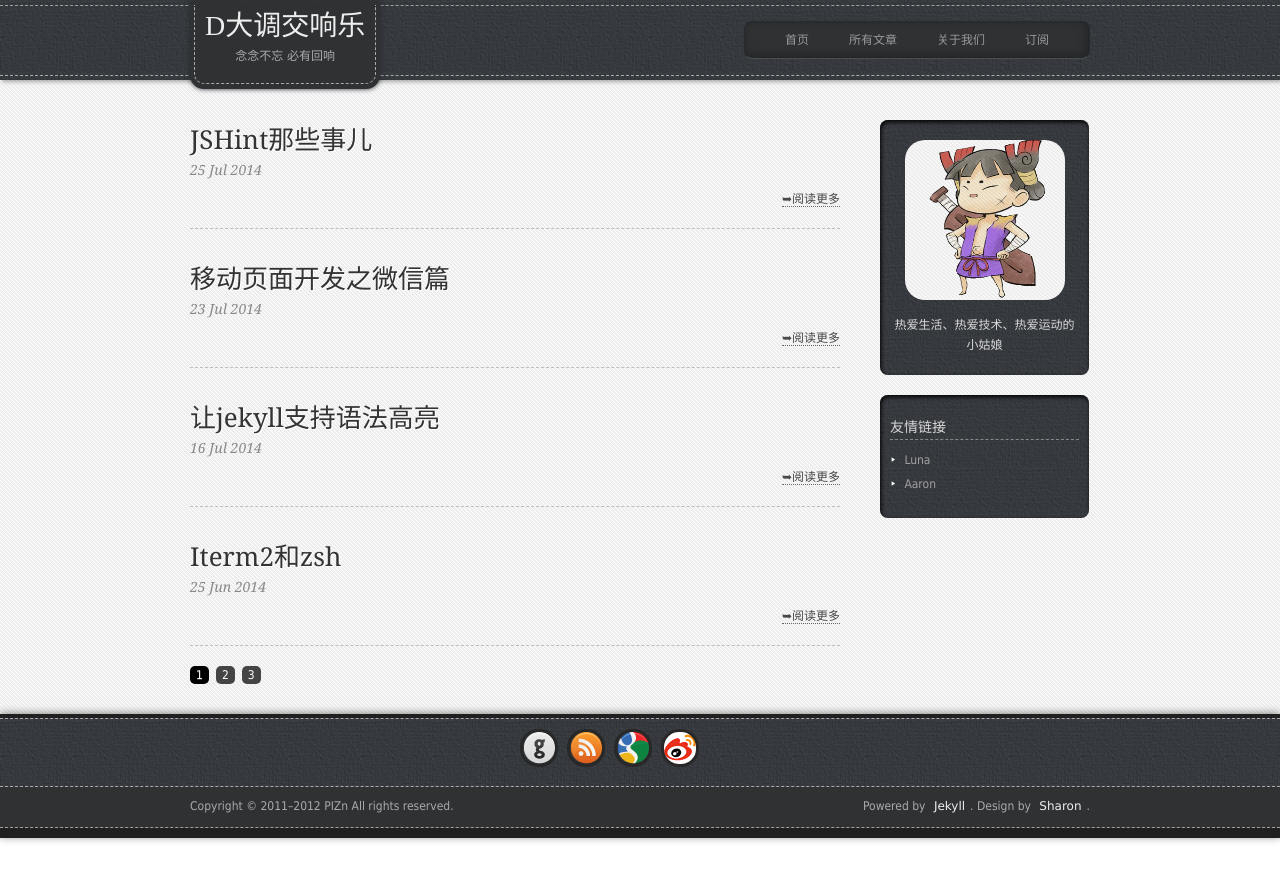
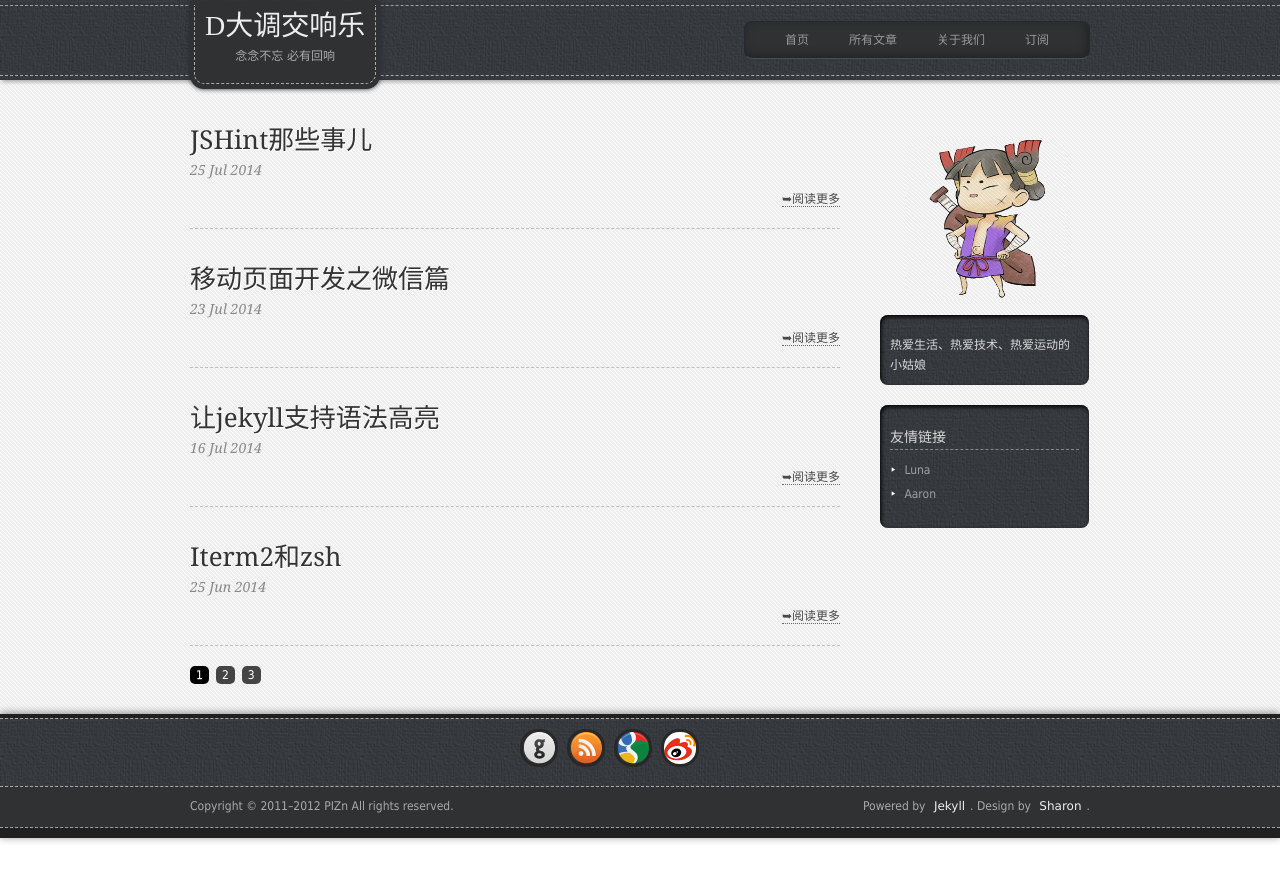
Before and after one commit to sharonlx/sharonlx.github.com, a Jekyll site: the page built from index.html, in a window 1280 px wide. Shown: the top 881 px of the page. Built offline with Jekyll 4.4.1, drawn with Linux system fonts in a browser that asks for light colours; Markdown is read by kramdown in place of the engine named in the settings; the list of posts is cut into pages by our own code.

Commit message:
modify style

```diff
--- a/_includes/wg-contact.html
+++ b/_includes/wg-contact.html
@@ -1,4 +1,7 @@
-<div class="box fn-clear fn-center">
+<div class="box fn-clear fn-center no-bording no-shadow no-bgcolor">
 	<img src="/images/psb.png" alt="about theme"/>
-	<p>{{ site.about }}</p>
+
 </div>
+<div class="box fn-clear fn-center" style="margin-top:-30px;padding:10px;">
+    <p class="p-desc">{{ site.about }}</p>
+</div>
--- a/css/style.css
+++ b/css/style.css
@@ -45,6 +45,15 @@ body .fn-hide               { display:none; }
 .fn-left                    { float:left; }
 .fn-right                   { float:right; }
 .fn-center {text-align: center;}
+.no-bording{
+    border: none !important;
+}
+.no-shadow {
+    box-shadow: none !important;
+}
+.no-bgcolor {
+    background: none !important;
+}
 
 /*--------------------------------------------
                 default
@@ -104,6 +113,7 @@ body                        { background: url(/images/body-bg.jpg) repeat 0 0; }
 .content-cnt .aside .box img
                             { width: 160px; height: 160px; border-radius: 20px;}
 .content-cnt .aside .box p  { line-height: 20px; padding-top: 10px; }
+.content-cnt .aside .box p.p-desc{ background: url(/images/bg.png) repeat 0 0;text-align:left;}
 .content-cnt .aside .box .title
                             { font-size: 14px; line-height: 24px; border-bottom: 1px dashed #888; font-family: Georgia; }
 .content-cnt .aside .box ul { padding: 10px 0 0; }
```
